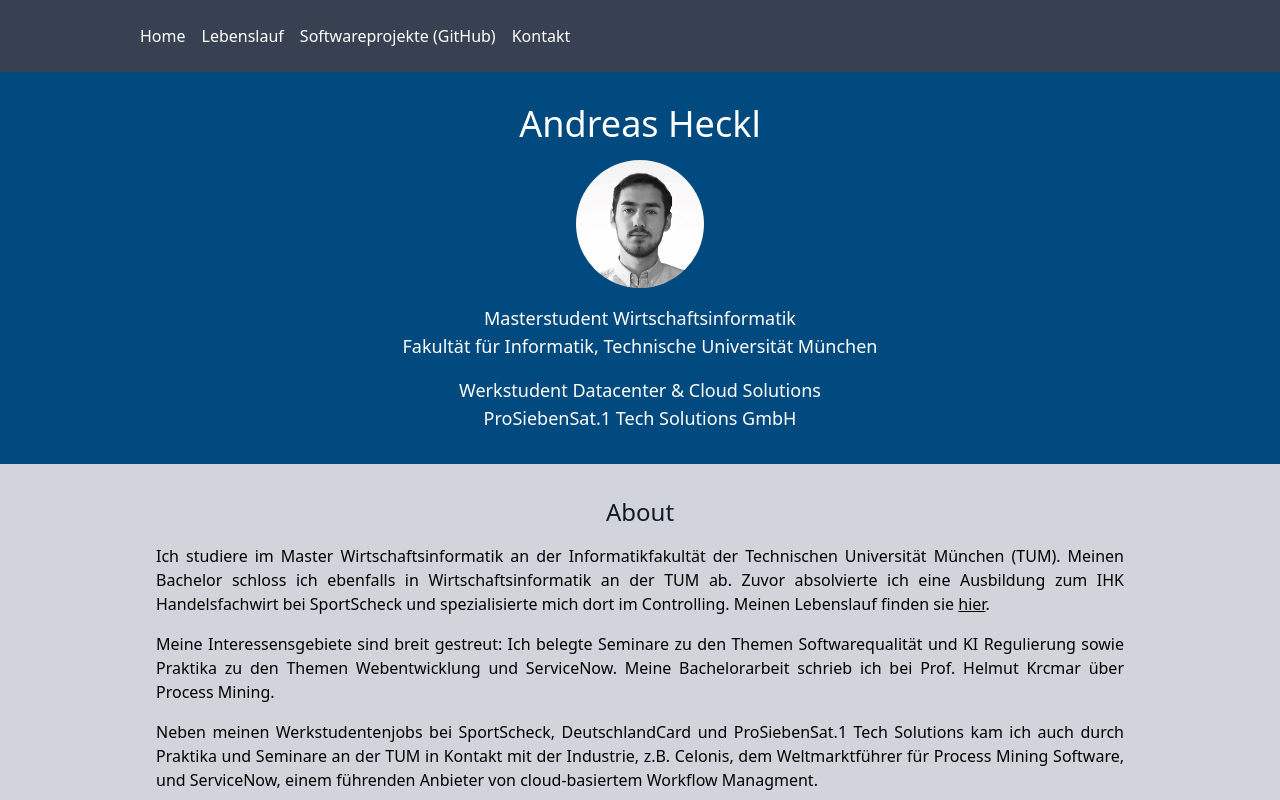
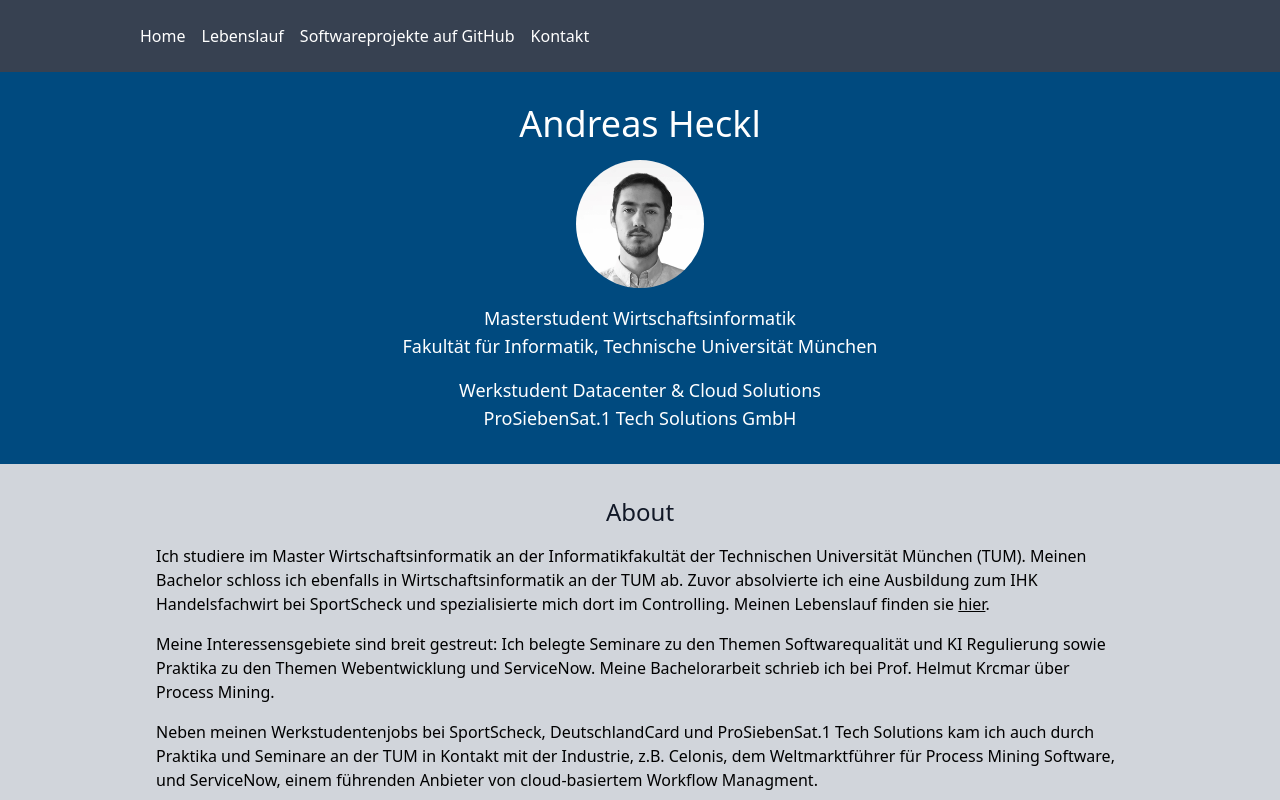
Before and after one commit to aheckl/homepage, a Next.js app: page / in a window 1280 px wide. Shown: the top 800 px of the page. Built offline with nearby package versions, Linux system fonts and the light colour scheme.

Commit message:
layout and code fixes

```diff
--- a/pages/index.js
+++ b/pages/index.js
@@ -12,15 +12,11 @@ const Home = () => {
           <a href="#" className="text-white hover:text-gray-300">
             Home
           </a>
-          <a href="cv.pdf" target="_blank" className="text-white hover:text-gray-300">
+          <a href="cv.pdf" className="text-white hover:text-gray-300">
             Lebenslauf
           </a>
-          <a
-            href="https://www.github.com/aheckl?tab=repositories"
-            target="_blank"
-            className="text-white hover:text-gray-300"
-          >
-            Softwareprojekte (GitHub)
+          <a href="https://www.github.com/aheckl?tab=repositories" className="text-white hover:text-gray-300">
+            Softwareprojekte auf GitHub
           </a>
           <a href="#contact" className="text-white hover:text-gray-300">
             Kontakt
@@ -33,11 +29,7 @@ const Home = () => {
         <div className="container p-8 text-center">
           <h1 className="text-4xl font-light text-white mb-4">Andreas Heckl</h1>
           <div className="flex justify-center mt-1 relative z-10">
-            <img
-              src="bild.jpg" // Replace with the actual path to your image
-              alt="Round Picture"
-              className="rounded-full h-32 w-32 border-1"
-            />
+            <img src="bild.jpg" alt="Round Picture" className="rounded-full h-32 w-32 border-1" />
           </div>
           <p className="text-lg text-white mt-4">Masterstudent Wirtschaftsinformatik</p>
           <p className="text-lg text-white">Fakultät für Informatik, Technische Universität München</p>
@@ -50,23 +42,23 @@ const Home = () => {
       <div className="bg-gray-300 p-4 relative z-0">
         <div className="container p-4">
           <h2 className="text-2xl font-normal text-center text-gray-900 mb-4">About</h2>
-          <p className="text-justify text-black">
+          <p className="text-black">
             Ich studiere im Master Wirtschaftsinformatik an der Informatikfakultät der Technischen Universität München
             (TUM). Meinen Bachelor schloss ich ebenfalls in Wirtschaftsinformatik an der TUM ab. Zuvor absolvierte ich
             eine Ausbildung zum IHK Handelsfachwirt bei SportScheck und spezialisierte mich dort im Controlling. Meinen
             Lebenslauf finden sie{" "}
-            <a href="cv.pdf" target="_blank" className=" underline hover:text-gray-500">
+            <a href="cv.pdf" className=" underline hover:text-gray-500">
               hier
             </a>
             .
           </p>
-          <p className="text-justify text-black mt-4">
+          <p className="text-black mt-4">
             Meine Interessensgebiete sind breit gestreut: Ich belegte Seminare zu den Themen Softwarequalität und KI
             Regulierung sowie Praktika zu den Themen Webentwicklung und ServiceNow. Meine Bachelorarbeit schrieb ich bei
             Prof. Helmut Krcmar über Process Mining.
           </p>
 
-          <p className="text-justify text-black mt-4">
+          <p className="text-black mt-4">
             Neben meinen Werkstudentenjobs bei SportScheck, DeutschlandCard und ProSiebenSat.1 Tech Solutions kam ich
             auch durch Praktika und Seminare an der TUM in Kontakt mit der Industrie, z.B. Celonis, dem Weltmarktführer
             für Process Mining Software, und ServiceNow, einem führenden Anbieter von cloud-basiertem Workflow
@@ -75,13 +67,13 @@ const Home = () => {
         </div>
       </div>
 
-      {/* Blue "Projects" Section with Dummy Values */}
+      {/* Blue "Projects" Section */}
       <div className="bg-blue-section">
         <div className="container p-8">
           <h2 className="text-2xl font-normal text-center text-white mb-4">
             Softwareprojekte und wissenschaftliche Arbeiten
           </h2>
-          <p className="text-justify">
+          <p>
             Sie können all meine Softwareprojekte und wissenschaftliche Arbeiten (Konferenzpaper, Bachelorarbeit und
             Seminararbeiten) auf meinem{" "}
             <a
@@ -144,7 +136,7 @@ const Home = () => {
         </div>
       </div>
 
-      {/* Light Grey "Contact" Section with Links */}
+      {/* Light Grey "Contact" Section */}
       <div className="bg-gray-300 p-4" id="contact">
         <div className="container p-4">
           <h2 className="text-2xl font-normal text-center text-gray-900 mb-4">Kontakt</h2>
@@ -156,27 +148,19 @@ const Home = () => {
               </a>
             </li>
             <li>
-              <a
-                href="https://www.linkedin.com/in/your-profile-link"
-                target="_blank"
-                className="text-blue-600 hover:underline"
-              >
+              <a href="https://www.linkedin.com/in/your-profile-link" className="text-blue-600 hover:underline">
                 <FontAwesomeIcon icon={faLinkedinBrands} className="mr-2" />
                 LinkedIn
               </a>
             </li>
             <li>
-              <a href="https://github.com/aheckl" target="_blank" className="text-blue-600 hover:underline">
+              <a href="https://github.com/aheckl" className="text-blue-600 hover:underline">
                 <FontAwesomeIcon icon={faGithubBrands} className="mr-2" />
                 github.com/aheckl
               </a>
             </li>
             <li>
-              <a
-                href="https://ieeexplore.ieee.org/author/37089842369"
-                target="_blank"
-                className="text-blue-600 hover:underline"
-              >
+              <a href="https://ieeexplore.ieee.org/author/37089842369" className="text-blue-600 hover:underline">
                 <FontAwesomeIcon icon={faUser} className="mr-2" />
                 IEEE Profile
               </a>
--- a/styles/globals.css
+++ b/styles/globals.css
@@ -18,20 +18,18 @@
 
 body {
   color: #d5d5d5;
-  background-color: #d5d5d5; /* Set the desired background color */
-  margin: 0; /* Reset default margin */
-  padding: 0; /* Reset default padding */
+  background-color: #d5d5d5;
+  margin: 0;
+  padding: 0;
   margin-left: auto;
   margin-right: auto;
 }
 
 .container {
-  /* Center align content up to a maximum width of 1440px */
   max-width: 1000px;
   margin: 0 auto;
 }
 
-/* Blue section with text */
 .bg-blue-section {
   background-color: #004a7f;
   color: white;
```
